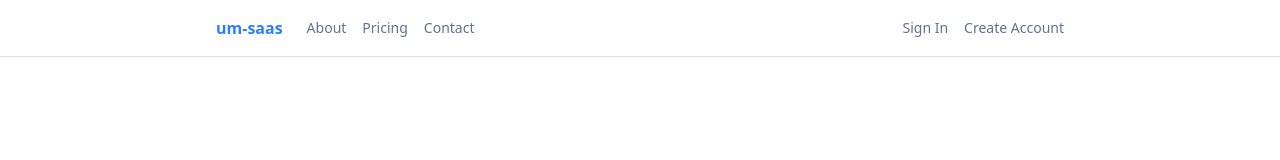
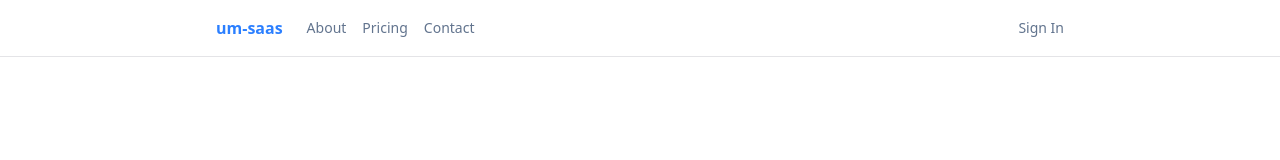
Before and after one commit to CodeWithUmair/link-saas, a Next.js app: page / in a window 1280 px wide. Shown: the top 160 px of the page. Built offline with nearby package versions, Linux system fonts and the light colour scheme; no server answers.

Commit message:
new way to update the app with new auth js and new styles

```diff
--- a/src/components/layout/Header.tsx
+++ b/src/components/layout/Header.tsx
@@ -4,6 +4,7 @@ import Link from "next/link";
 
 export default async function Header() {
   const session = await auth();
+
   return (
     <header className="bg-white border-b py-4">
       <div className="max-w-4xl flex justify-between mx-auto px-6">
@@ -27,7 +28,6 @@ export default async function Header() {
           {!session && (
             <>
               <Link href={"/login"}>Sign In</Link>
-              <Link href={"/login"}>Create Account</Link>
             </>
           )}
         </nav>
```
